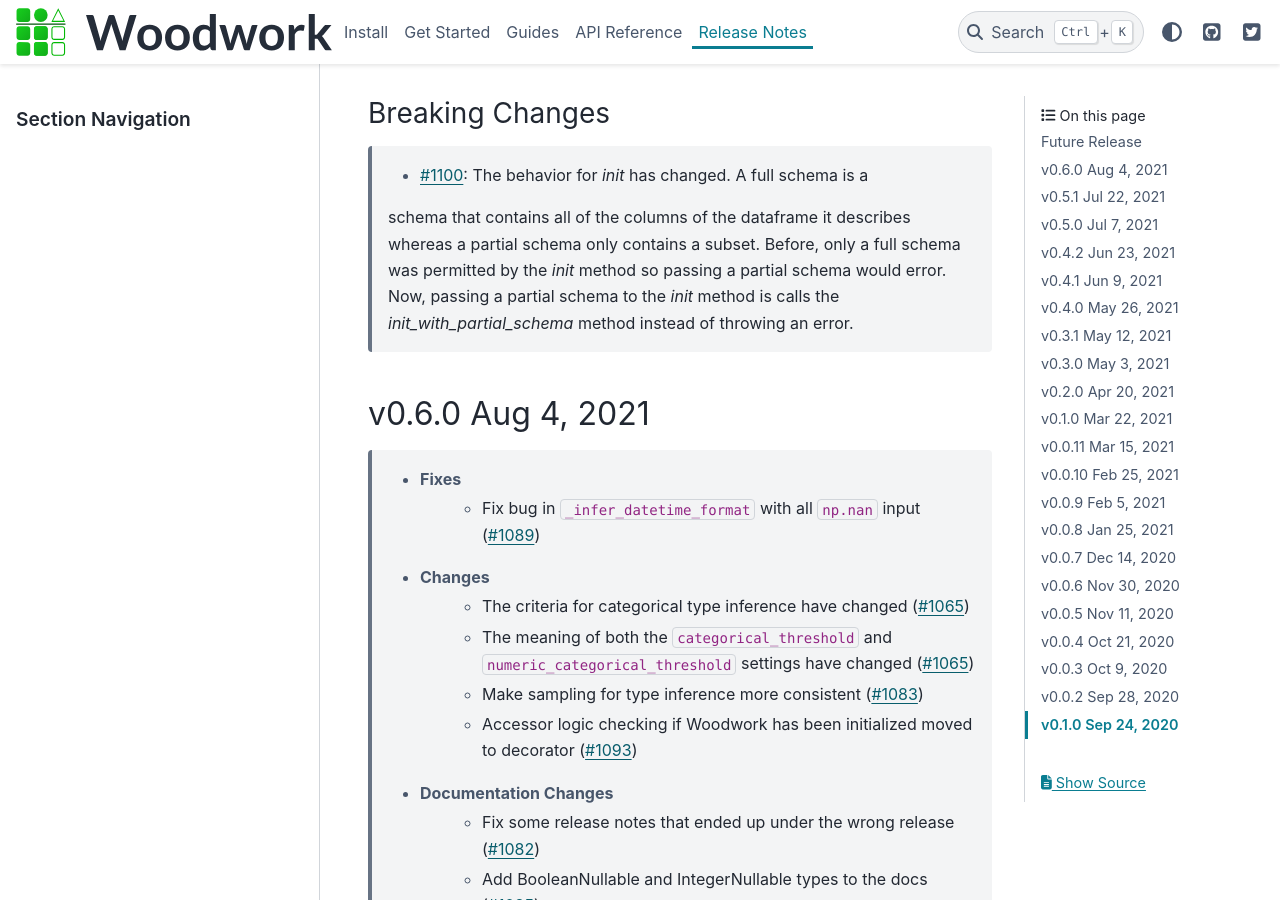
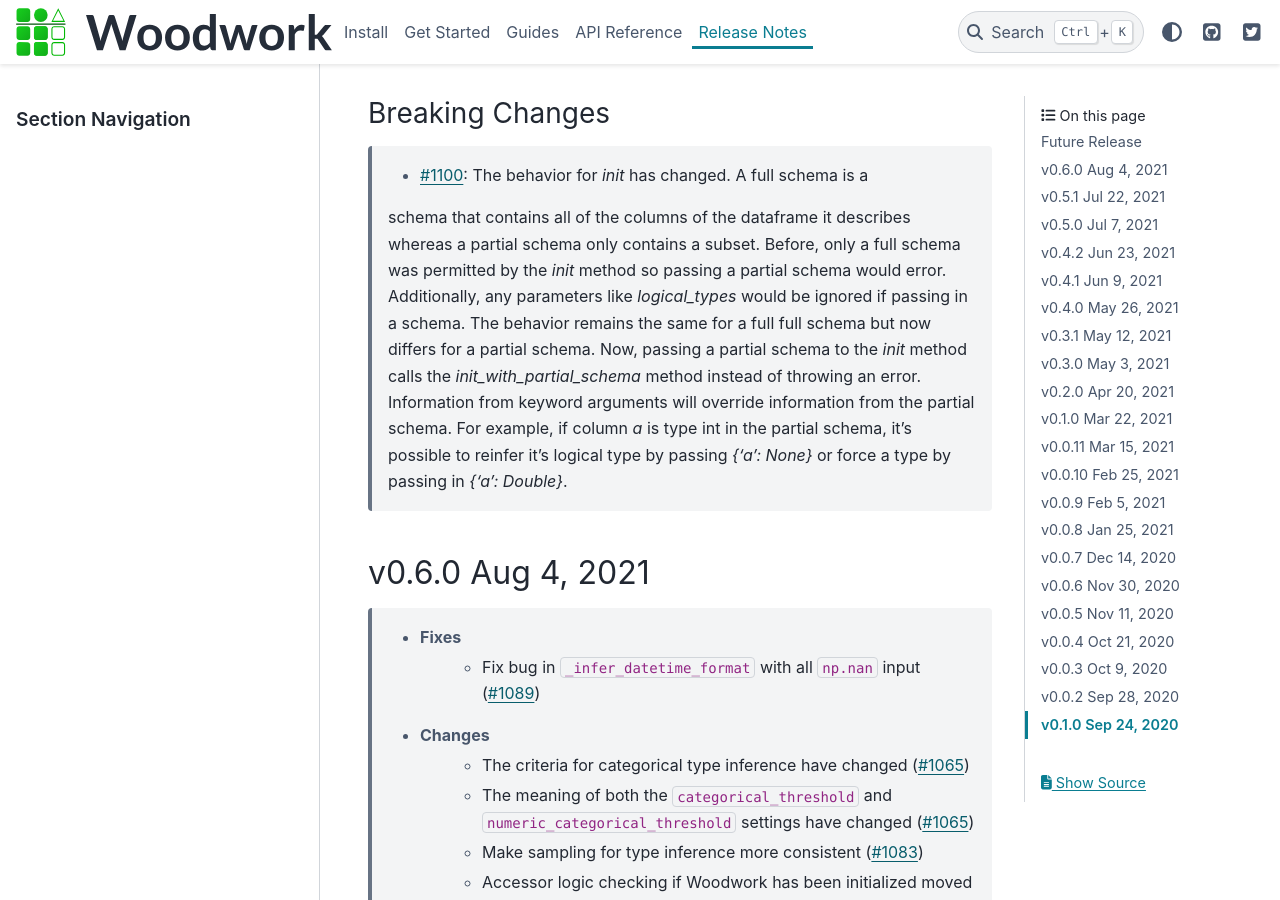
Before and after one commit to alteryx/woodwork, a Sphinx documentation site: the page built from docs/source/release_notes.rst, in a window 1280 px wide and 900 px high, scrolled down 641 px. Built offline with Sphinx 7.4.7 and the PyData theme 0.15.4, drawn with Linux system fonts in a browser that asks for light colours; comment, search, counter and statistics services are not loaded.

Commit message:
update breaking change

```diff
--- a/docs/source/release_notes.rst
+++ b/docs/source/release_notes.rst
@@ -23,8 +23,14 @@ Breaking Changes
     schema that contains all of the columns of the dataframe it describes
     whereas a partial schema only contains a subset. Before, only a full
     schema was permitted by the `init` method so passing a partial schema
-    would error. Now, passing a partial schema to the `init` method is calls
-    the `init_with_partial_schema` method instead of throwing an error.
+    would error. Additionally, any parameters like `logical_types` would be
+    ignored if passing in a schema. The behavior remains the same for a full
+    full schema but now differs for a partial schema. Now, passing a partial
+    schema to the `init` method calls the `init_with_partial_schema` method
+    instead of throwing an error. Information from keyword arguments will
+    override information from the partial schema. For example, if column `a`
+    is type int in the partial schema, it's possible to reinfer it's logical
+    type by passing `{'a': None}` or force a type by passing in `{'a': Double}`.
 
 v0.6.0 Aug 4, 2021
 ==================
```
